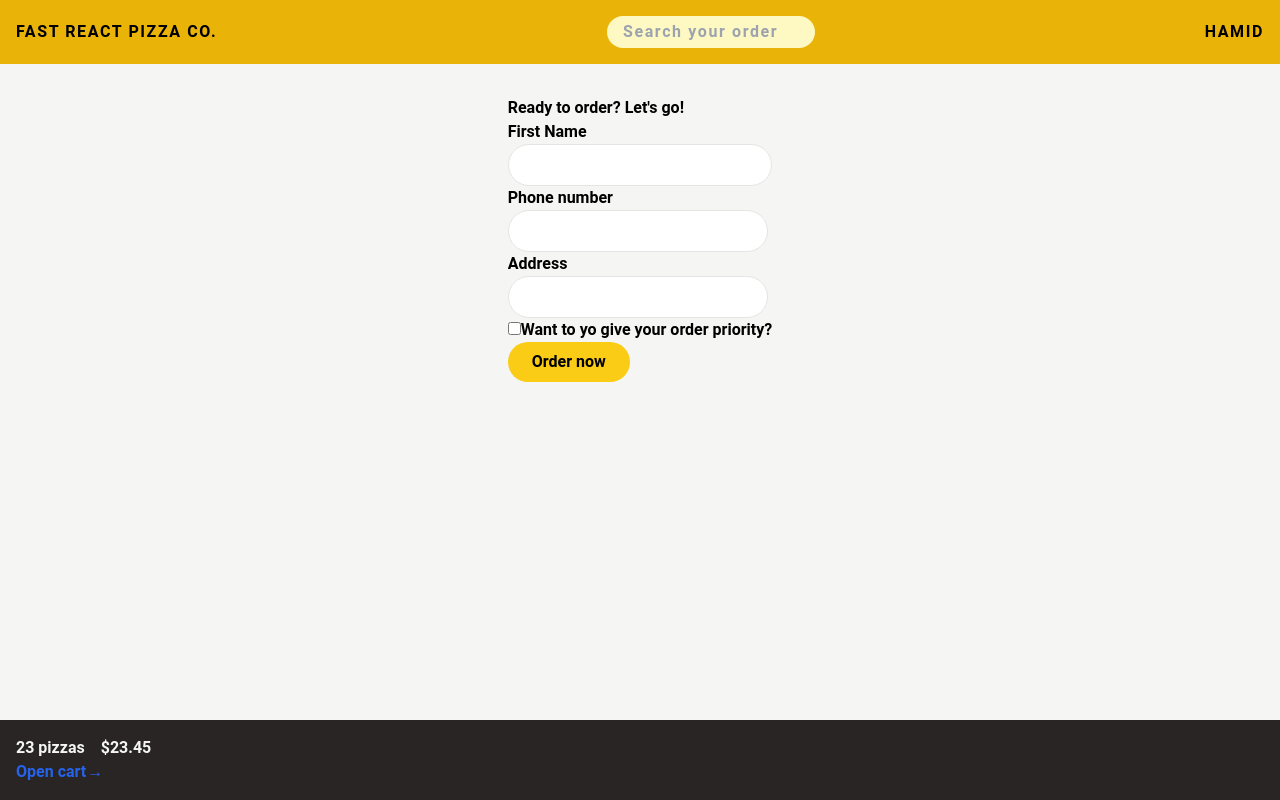
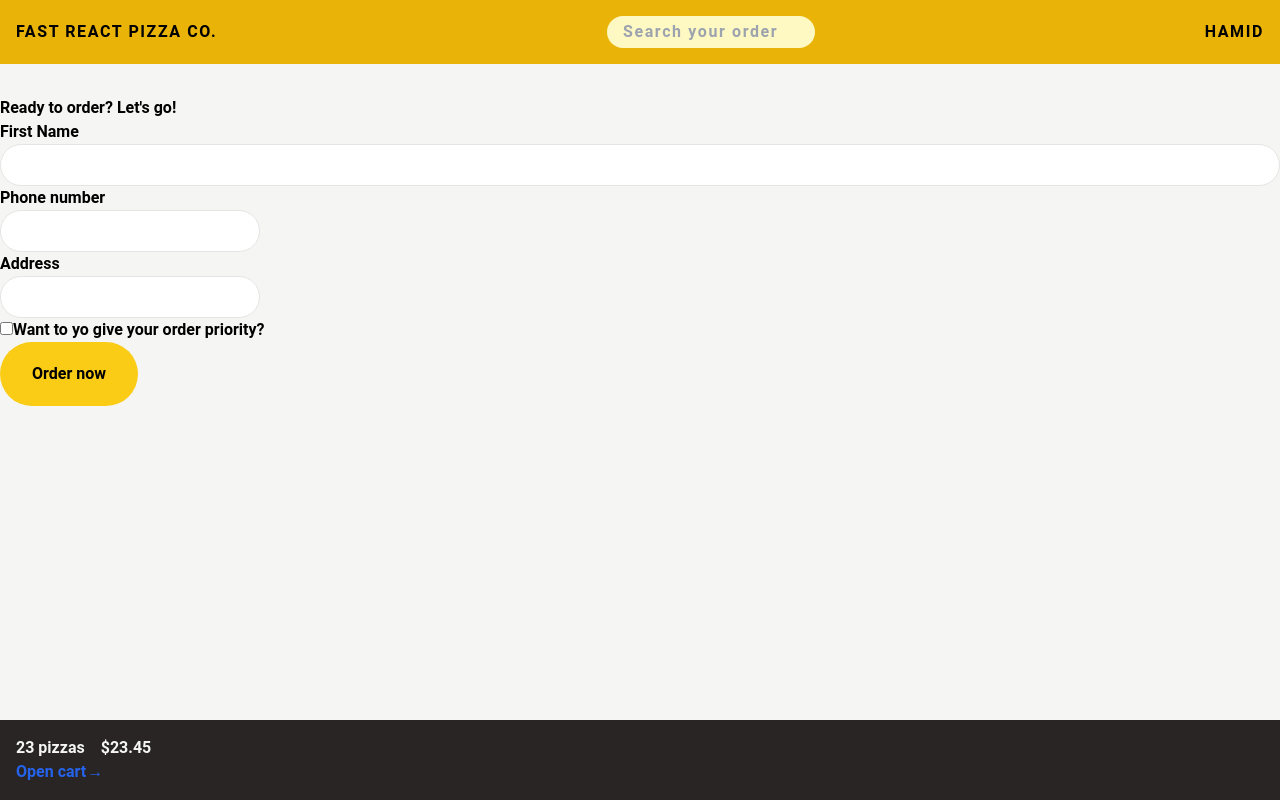
Before and after one commit to hamit19/fast-pizza-delivery, a React (Vite) app: page /order/new in a window 1280 px wide. Built offline with nearby package versions, Linux system fonts and the light colour scheme.

Commit message:
Refactor/Refactor the Button Component

```diff
--- a/src/features/menu/MenuItem.jsx
+++ b/src/features/menu/MenuItem.jsx
@@ -24,7 +24,7 @@ function MenuItem({ pizza }) {
               Sold out
             </p>
           )}
-          <Button>ADD TO CART</Button>
+          <Button type={"small"}>ADD TO CART</Button>
         </div>
       </div>
     </li>
--- a/src/features/order/CreateOrder.jsx
+++ b/src/features/order/CreateOrder.jsx
@@ -84,7 +84,7 @@ function CreateOrder() {
 
         <input type='hidden' name='cart' value={JSON.stringify(cart)} />
         <div>
-          <Button disabled={isSubmitting}>
+          <Button type={"primary"} disabled={isSubmitting}>
             {isSubmitting ? "Order is placing..." : "Order now"}
           </Button>
         </div>
--- a/src/features/user/CreateUser.jsx
+++ b/src/features/user/CreateUser.jsx
@@ -17,12 +17,14 @@ function CreateUser() {
         placeholder='Your full name'
         value={username}
         onChange={(e) => setUsername(e.target.value)}
-        className='w-72 mt-4 mb-6 px-4 py-2 rounded-full'
+        className='w-72 mt-4  mb-10 px-4 py-2 rounded-full input'
       />
 
       {username !== "" && (
         <div>
-          <Button to='/menu'>Start ordering</Button>
+          <Button type={"primary"} to='/menu'>
+            Start ordering
+          </Button>
         </div>
       )}
     </form>
--- a/src/ui/Button.jsx
+++ b/src/ui/Button.jsx
@@ -1,21 +1,28 @@
 import { Link } from "react-router-dom";
 
-function Button({ children, disabled, to }) {
-  const className = `bg-yellow-400 disabled:cursor-not-allowed
-     px-6 rounded-full py-2 focus:outline-none focus:ring focus:ring-offset-2
+function Button({ children, disabled, to, type }) {
+  const base = `
+    bg-yellow-400 disabled:cursor-not-allowed
+    rounded-full focus:outline-none focus:ring focus:ring-offset-2
     focus:ring-yellow-300 hover:bg-yellow-300 transition-colors duration-300
-    ease-in-out focus:bg-yellow-300`;
+    ease-in-out focus:bg-yellow-300
+  `;
+
+  const styles = {
+    primary: base + " px-6 py-4 md:px-8 md:py-5 md:text-md ",
+    small: base + " px-3 py-2 text-xs md:px-4 md:py-3 md:text-sm ",
+  };
 
   if (to) {
     return (
-      <Link to={to} className={className}>
+      <Link to={to} className={styles[type]}>
         {children}
       </Link>
     );
   }
 
   return (
-    <button className={className} disabled={disabled}>
+    <button className={styles[type]} disabled={disabled}>
       {children}
     </button>
   );
--- a/src/ui/LayoutApp.jsx
+++ b/src/ui/LayoutApp.jsx
@@ -14,8 +14,8 @@ function LayoutApp() {
 
       <Header />
 
-      <div className='max-w-5xl md:mx-auto pt-8 '>
-        <main className='overflow-auto  '>
+      <div className='pt-8 '>
+        <main className='max-w-7xl md:mx-auto  '>
           <Outlet />
         </main>
       </div>
```
